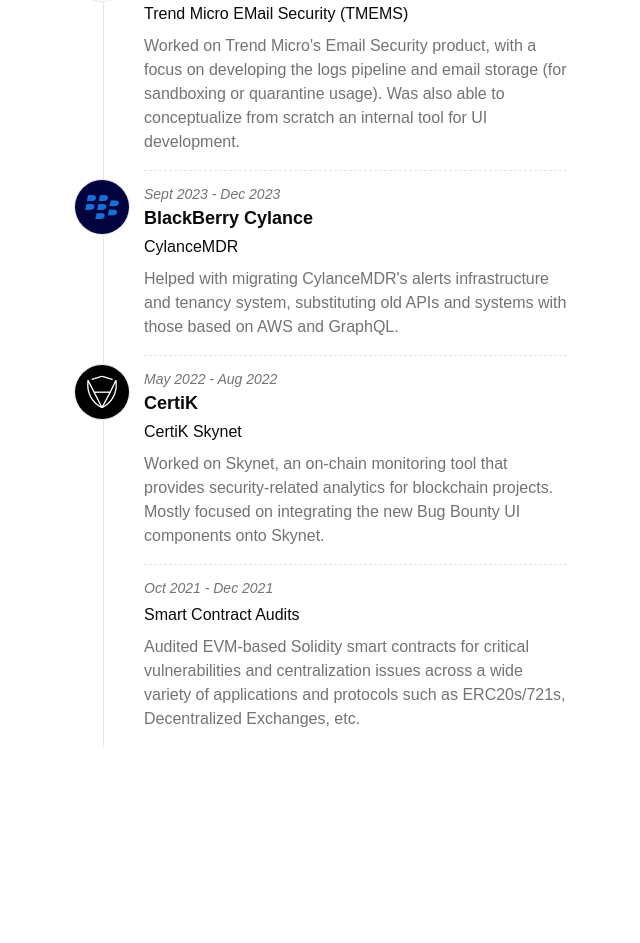
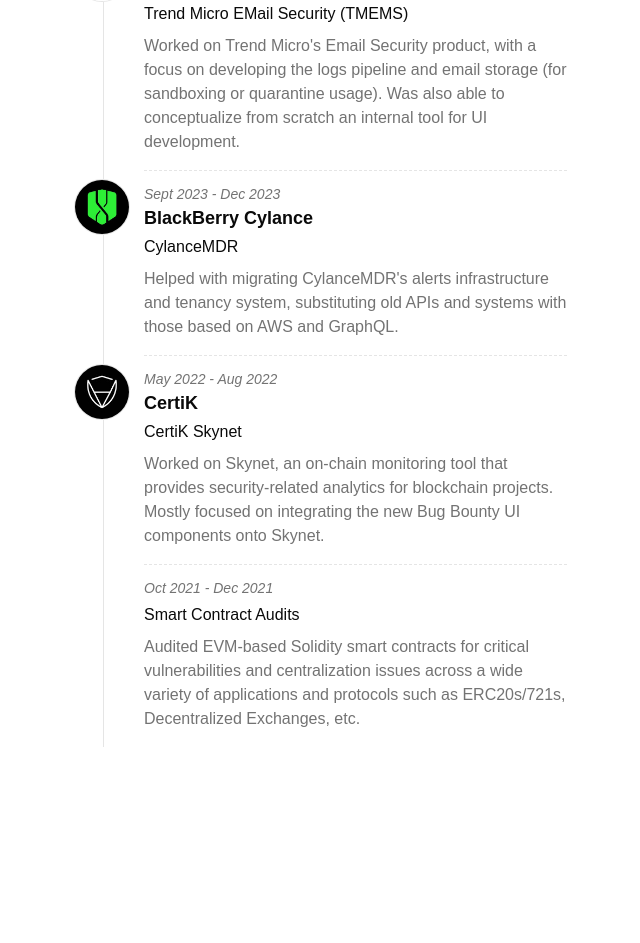
Before and after one commit to jangarong/jangarong.github.io, a Next.js app: page / in a window 1280 px wide. Shown: the part 1313-2256 px from the top of the page, without its empty margins (313-953 px from the left). Built offline with nearby package versions, Linux system fonts and the light colour scheme.

Commit message:
update logo

```diff
--- a/src/components/works-tree.tsx
+++ b/src/components/works-tree.tsx
@@ -40,7 +40,7 @@ const experiences = [
         </div>),
         location: "Mississauga, ON",
         dates: "Sept 2023 - Dec 2023",
-        image: "/assets/companies/icons/bb.jpg",
+        image: "/assets/companies/icons/cylance.jpg",
         link: "https://docs.blackberry.com/en/unified-endpoint-security/cylancemdr",
     },
     {
```
Also changed, not shown: public/assets/companies/icons/cylance.jpg (added).
